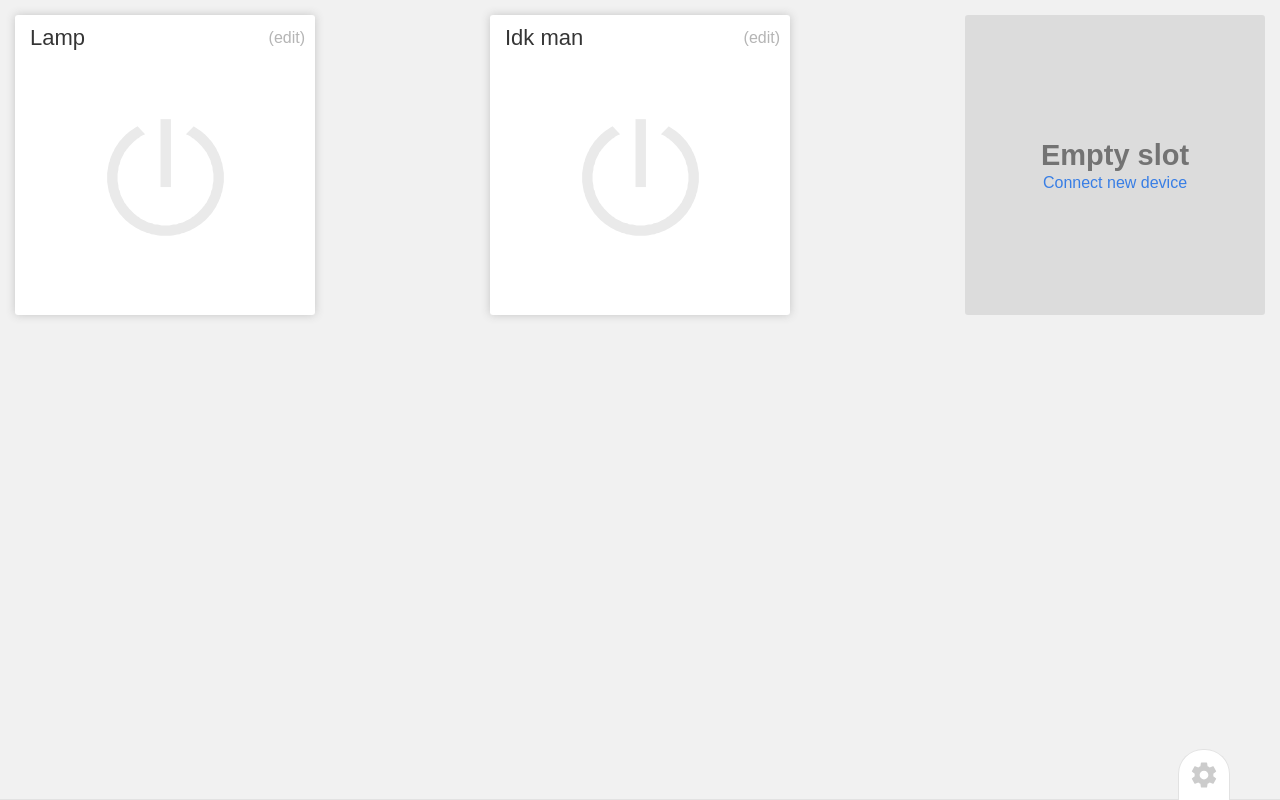
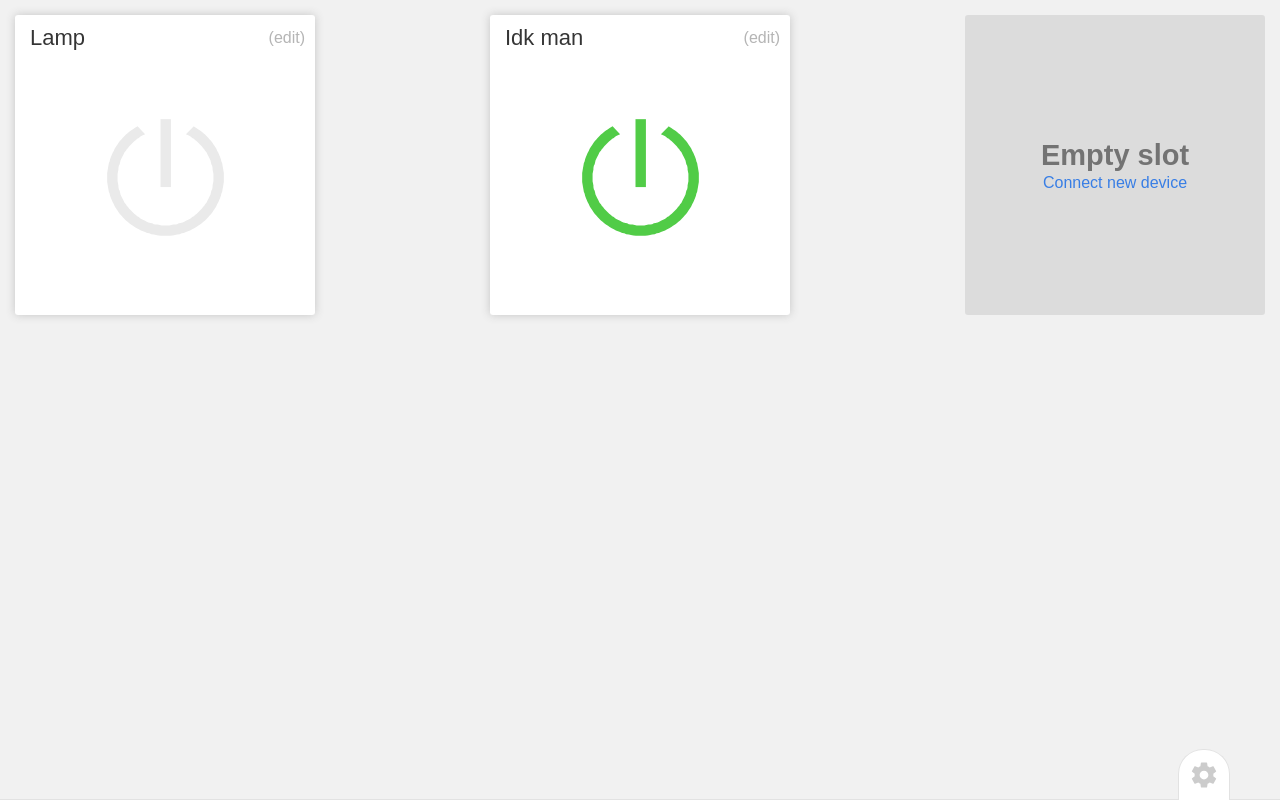
Before and after one commit to vijexakiraind/smarthome, a React (Create React App) app in the folder src/frontend/: page / in a window 1280 px wide. Built offline with nearby package versions, Linux system fonts and the light colour scheme.

Commit message:
connected ui to var logic

```diff
--- a/src/frontend/src/Components/Client/Client.js
+++ b/src/frontend/src/Components/Client/Client.js
@@ -30,7 +30,8 @@ export default class Client extends React.Component {
                 <div className="Client-body power-switch">
                     <UIControls
                         type={this.props.ui.type}
-                        value={false /* todo */ }
+                        values={this.props.values}
+                        setValue={this.props.setValue}
                     />
                 </div>
             </React.Fragment>
--- a/src/frontend/src/Components/UIControls/UIControls.js
+++ b/src/frontend/src/Components/UIControls/UIControls.js
@@ -9,22 +9,27 @@ export default class UIControls extends React.Component {
         super(props)
 
         this.state = {
-            value: this.props.value
+            values: this.props.values
         }
 
         this.onChange = this.onChange.bind(this)
     }
 
-    onChange(value) {
+    onChange(i, value) {
+        this.props.setValue(i, value)
+
+        const newValues = [...this.props.values]
+        newValues[i] = value
+
         this.setState({
-            value
+            values: newValues
         })
     }
 
     render() {
         if(this.props.type === 'power-switch')
             return (
-                <PowerSwitch on={this.state.value} onChange={this.onChange} />
+                <PowerSwitch on={this.state.values[0]} onChange={this.onChange} />
             )
     }
 }
--- a/src/frontend/src/Components/UIs/PowerSwitch.js
+++ b/src/frontend/src/Components/UIs/PowerSwitch.js
@@ -6,8 +6,8 @@ const PowerSwitch = ({ on, onChange }) => {
     const id2 = (Math.trunc(Math.random() * 10000000)).toString(36)
 
     const click = () => {
-        console.log( navigator.vibrate(15) )
-        onChange(!on)
+        navigator.vibrate(15)
+        onChange(0, (on === 0) ? 1 : 0)
     }
 
     return(
```
